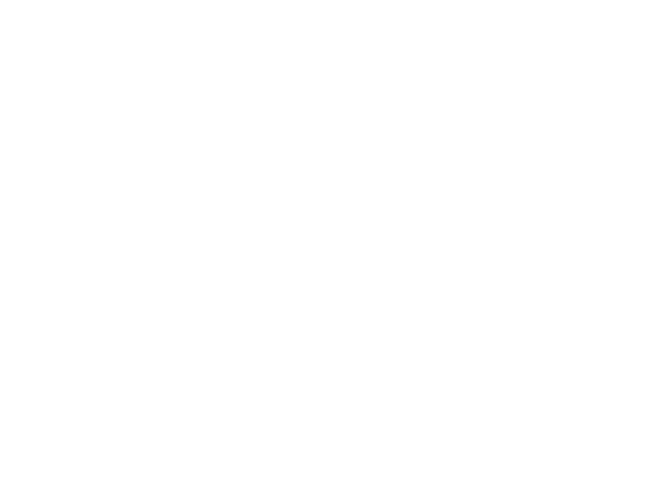
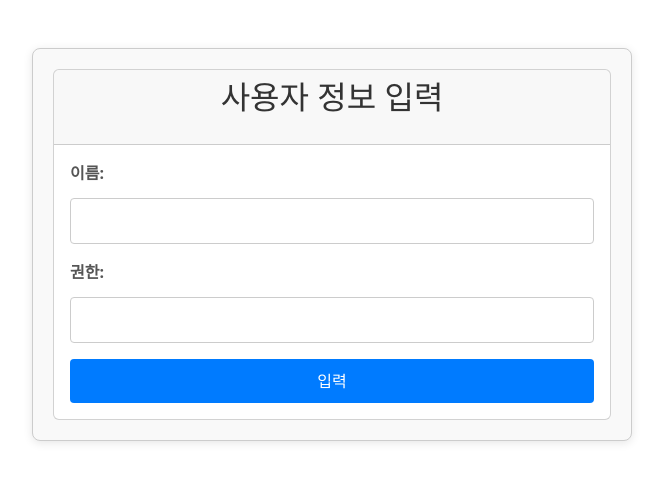
Before and after one commit to eomheeseung/one-dev-com-front, a React (Create React App) app: page /Oauth2InputForm in a window 1280 px wide. Before the commit this address had no page. Shown: the top 482 px of the page, without its empty margins (308-971 px from the left). Built offline with nearby package versions, Linux system fonts and the light colour scheme.

Commit message:
10-14) login - signIn에서 react -> spring으로 oauth2인증가능 - main page로 가는 문제

```diff
--- a/src/App.js
+++ b/src/App.js
@@ -28,6 +28,7 @@ import { BrowserRouter as Router, Routes, Route } from 'react-router-dom';
 import MainPage from './components/MainPage';
 import SignIn from './components/SignIn';
 import SignUp from './components/SignUp';
+import Oauth2InputForm from './components/Oauth2InputForm';
 
 const App = () => {
     const [isAuthenticated, setIsAuthenticated] = useState(false);
@@ -47,6 +48,9 @@ const App = () => {
                 <Route path="/signUp" element={<SignUp />} />
                 {/* MainPage 라우트 추가 (로그인 후 이동) */}
                 <Route path="/main" element={isAuthenticated ? <MainPage /> : <SignIn />} />
+                {/* OAuth2InputForm 라우트 추가 (인증 필요 없음) */}
+                {/*  /oauth2InputForm*/}
+                <Route path="/Oauth2InputForm" element={<Oauth2InputForm />} />
             </Routes>
         </Router>
     );
--- a/src/components/MainPage.js
+++ b/src/components/MainPage.js
@@ -9,7 +9,7 @@ const MainPage = () => {
         const token = localStorage.getItem('accessToken'); // 또는 sessionStorage 사용
 
         if (token) {
-            fetch('/main', {
+            fetch('http://localhost:8080/main', { // 백엔드 API URL
                 method: 'GET',
                 headers: {
                     'Authorization': 'Bearer ' + token, // 토큰 추가
@@ -17,28 +17,31 @@ const MainPage = () => {
             })
                 .then((response) => {
                     if (!response.ok) {
-                        throw new Error('사용자 정보를 가져오는 데 오류가 발생했습니다.');
+                        throw new Error('사용자 정보를 가져오는 데 오류가 발생했습니다.'); // 서버 오류 발생
                     }
-                    return response.json();
+                    return response.json(); // JSON으로 응답받기
                 })
                 .then((data) => {
-                    setUserInfo(data);
+                    setUserInfo(data); // 사용자 정보 저장
                 })
                 .catch((error) => {
                     console.error('Error fetching user info:', error);
-                    setError(error.message);
+                    setError(error.message); // 오류 메시지 저장
+                    // 로그인 페이지로 리다이렉트
+                    window.location.href = '/signIn';
                 });
         } else {
             console.error('No token found');
-            setError('인증 토큰이 없습니다. 다시 로그인해주세요.');
+            setError('인증 토큰이 없습니다. 다시 로그인해주세요.'); // 토큰 없을 때 메시지
+            // 로그인 페이지로 리다이렉트
             window.location.href = '/signIn';
         }
     }, []);
 
     const handleLogout = () => {
         // 로그아웃 처리 로직을 여기에 추가하세요
-        // 예를 들어, fetch('/logout', { method: 'POST' })
-        console.log('로그아웃 처리');
+        localStorage.removeItem('accessToken'); // 토큰 삭제
+        window.location.href = '/signIn'; // 로그인 페이지로 리다이렉트
     };
 
     return (
--- /dev/null
+++ b/src/components/Oauth2InputForm.js
@@ -0,0 +1,80 @@
+import React, {useState} from 'react';
+import 'bootstrap/dist/css/bootstrap.min.css';
+
+const OAuth2InputForm = () => {
+    const [name, setName] = useState('');
+    const [role, setRole] = useState('');
+
+    const handleSubmit = async (event) => {
+        event.preventDefault();
+
+        try {
+            const response = await fetch('http://localhost:8080/Oauth2InputForm', {
+                method: 'POST',
+                headers: {
+                    'Content-Type': 'application/json',
+                },
+                body: JSON.stringify({ name, role }),
+
+
+                // 해당 부분이 있어야 oauth2 인증이 유효함.
+                credentials: 'include',
+            });
+
+            if (response.ok) {
+                alert('회원가입이 완료되었습니다. 로그인 페이지로 이동합니다.');
+                window.location.href = '/signIn'; // 회원가입 후 로그인 페이지로 리다이렉트
+            } else {
+                alert('회원가입에 실패했습니다. 다시 시도해주세요.');
+            }
+        } catch (error) {
+            console.error('요청 실패:', error);
+            alert('서버에 연결할 수 없습니다.');
+        }
+    };
+
+
+
+    return (
+        <div className="container mt-5">
+            <div className="card">
+                <div className="card-header text-center">
+                    <h2>사용자 정보 입력</h2>
+                </div>
+                <div className="card-body">
+                    <form onSubmit={handleSubmit} className="needs-validation" noValidate>
+                        <div className="mb-3">
+                            <label htmlFor="name" className="form-label">이름:</label>
+                            <input
+                                type="text"
+                                id="name"
+                                name="name"
+                                className="form-control"
+                                required
+                                value={name}
+                                onChange={(e) => setName(e.target.value)}
+                            />
+                            <div className="invalid-feedback">이름을 입력하세요.</div>
+                        </div>
+                        <div className="mb-3">
+                            <label htmlFor="role" className="form-label">권한:</label>
+                            <input
+                                type="text"
+                                id="role"
+                                name="role"
+                                className="form-control"
+                                required
+                                value={role}
+                                onChange={(e) => setRole(e.target.value)}
+                            />
+                            <div className="invalid-feedback">권한을 입력하세요.</div>
+                        </div>
+                        <button type="submit" className="btn btn-primary w-100">입력</button>
+                    </form>
+                </div>
+            </div>
+        </div>
+    );
+};
+
+export default OAuth2InputForm;
--- a/src/components/SignIn.js
+++ b/src/components/SignIn.js
@@ -1,5 +1,5 @@
-import React, { useState } from 'react';
-import { Link } from 'react-router-dom'; // Link 컴포넌트 import
+import React, {useState} from 'react';
+import {Link} from 'react-router-dom'; // Link 컴포넌트 import
 import './SignIn.css'; // CSS 파일 추가
 
 const SignIn = () => {
@@ -8,17 +8,17 @@ const SignIn = () => {
 
     const handleSubmit = (e) => {
         e.preventDefault();
-        // 로그인 요청 처리 로직 추가
+        // 로그인 요청 처리
         fetch('/login', {
             method: 'POST',
             headers: {
                 'Content-Type': 'application/json',
             },
-            body: JSON.stringify({ username, password }),
+            body: JSON.stringify({username, password}),
         })
             .then(response => {
                 if (response.ok) {
-                    // 로그인 성공 시 처리 (예: 리다이렉션)
+                    // 로그인 성공 시 처리
                     window.location.href = '/main'; // 로그인 후 메인 페이지로 이동
                 } else {
                     throw new Error('로그인 실패: 사용자 이름이나 비밀번호를 확인하세요.');
@@ -32,7 +32,7 @@ const SignIn = () => {
 
     // Naver 로그인 핸들러
     const handleNaverLogin = () => {
-        window.location.href = 'oauth2/authorization/naver'; // 절대 경로 사용
+        window.location.href = 'http://localhost:8080/oauth2/authorization/naver';
     };
 
 
@@ -82,7 +82,8 @@ const SignIn = () => {
                 <div className="signin-footer">
                     <p>Or sign in with</p>
                     <button onClick={handleNaverLogin} className="oauth-button">
-                        <img src="https://static.nid.naver.com/oauth/small_g_in.PNG" alt="Sign in with Naver" className="oauth-logo" />
+                        <img src="https://static.nid.naver.com/oauth/small_g_in.PNG" alt="Sign in with Naver"
+                             className="oauth-logo"/>
                     </button>
                 </div>
             </div>
```
Also changed, not shown: src/components/OAuth2InputForm.js (deleted, +0 -59 lines).
